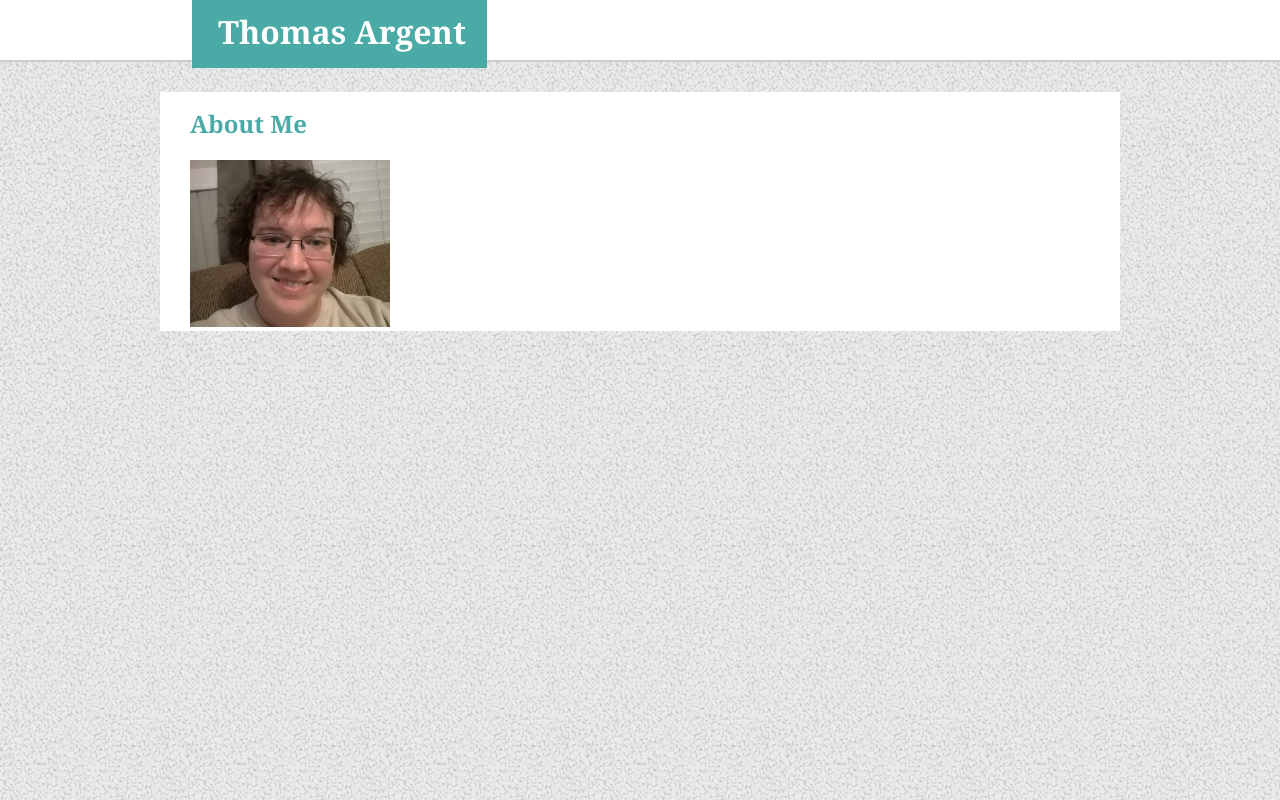
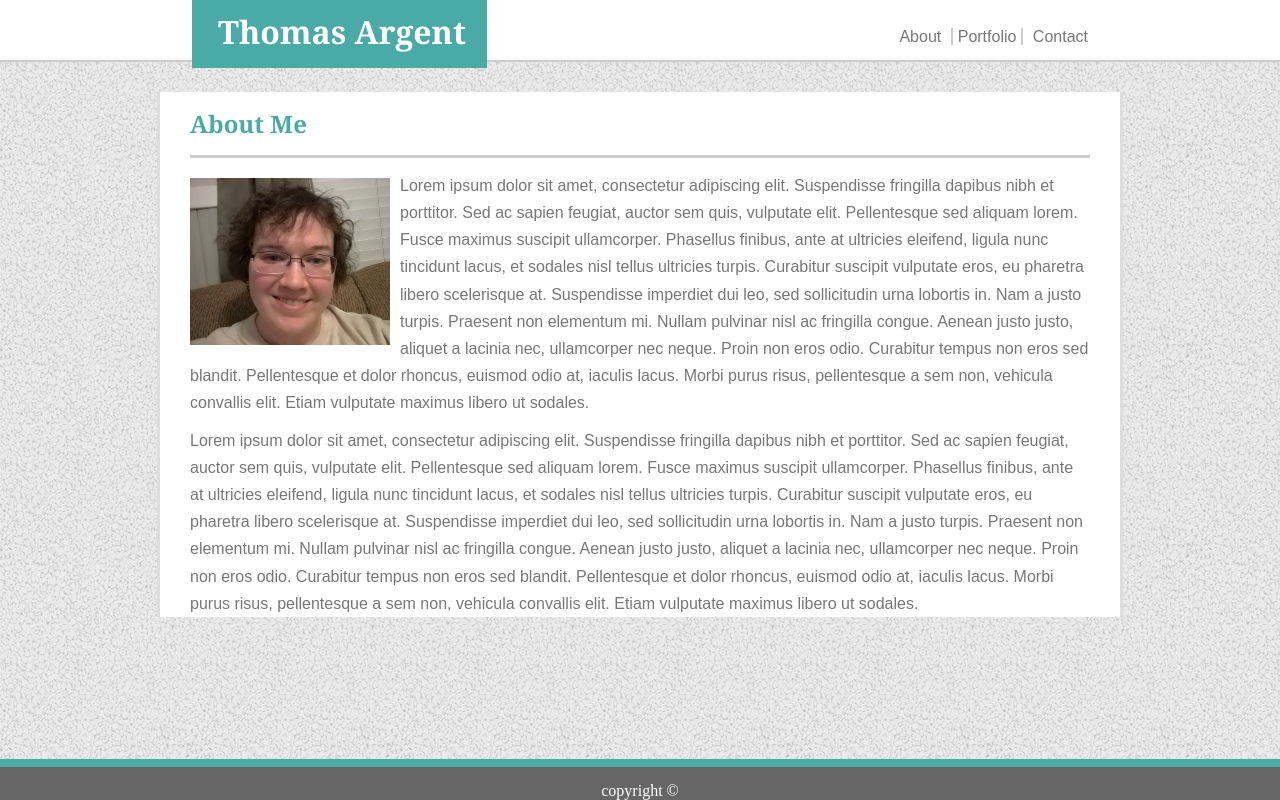
Before and after one commit to Argent-T/portfolio, a plain HTML site: page index.html in a window 1280 px wide. Drawn offline with Linux system fonts and the light colour scheme.

Commit message:
home page complete

```diff
--- a/assets/css/style.css
+++ b/assets/css/style.css
@@ -1,11 +1,3 @@
-/* *{
-    box-sizing: border-box;
-} */
-
-/* #wrapper{ */
-    /* width: 80%;
-    margin: 0 auto;
-} */
 
 body{
     background-image: url("../images/gravel.png");
@@ -21,9 +13,55 @@ header{
     border-bottom-style: solid;
     border-bottom-width: 2px;
     height:60px;
-
 }
 
+/* top right links */
+#headlink{
+    font-family:'Arial', 'Helvetica Neue', Helvetica, sans-serif;
+    float: right;
+    position:relative;
+    top: -45px;
+    right: 15%;
+    color:#777777;
+    word-spacing: 5px;
+}
+
+#port{
+    border-left-style: solid;
+    border-right-style: solid;
+    border-color:#cccccc;
+    padding-left: 5px;
+    padding-right: 5px;
+    border-width: 2px;
+}
+
+/* unvisited link */
+a:link {
+    color: #777777;
+    text-decoration: none;
+  }
+
+  /* visited link */
+  a:visited {
+    color: #505050;
+    text-decoration: none;
+  }
+
+  /* mouse over link */
+  a:hover {
+    color: #646464;
+    text-decoration: underline;
+  }
+
+  /* selected link */
+  a:active {
+    color: #505050;
+    text-decoration: underline;
+
+  }
+
+
+/* Header */
 h1{
     font-family: 'Georgia', Times, 'Times New Roman', serif;
     background-color: #4aaaa5;
@@ -36,36 +74,55 @@ h1{
     top: -5px;
     left: 15%;
     margin: 0;
-
 }
 
 h2{
     font-family: 'Georgia', Times, 'Times New Roman', serif;
     color: #4aaaa5;
     padding-top: 15px;
-
+    border-bottom-style: solid;
+    border-color:#cccccc;
+    border-width: 3px;
+    padding-bottom: 15px;
 }
 
-
+/* Main body */
 #content{
+    font-family:'Arial', 'Helvetica Neue', Helvetica, sans-serif;
     width: 960px;
     margin: 0 auto;
     background-color: #ffffff;
+    border-color: #dddddd;
+    border-left-style: solid;
+    border-right-style: solid;
+    border-width: 3px;
+    color:#777777;
 }
 
 #frame{
     margin: 30px ;
 }
 
-/* #line{
-    position: relative;
-    width: 150px;
-    height: 100px;
-    background: red;
-} */
-
+/* picture */
 #bio{
-    /* float: left; */
-
+    float: left;
+    margin-right: 10px;
 
 }
+
+/* Text formatting */
+p{
+    line-height: 1.7;
+    margin-top: -6px;
+}
+
+footer{
+    border-top: 8px solid #4aaaa5;
+    position:fixed;
+    bottom:0;
+    width: 100%;
+    background-color: #666666;
+    color: white;
+    text-align: center;
+    padding-top: 15px;
+}
--- a/index.html
+++ b/index.html
@@ -14,25 +14,38 @@
 
 <header>
 <h1>Thomas Argent</h1>
+
+<!-- header links -->
+<div id=headlink>
+<a href=#>About</a>
+<a id="port" href=#>Portfolio</a>
+<a href=#>Contact</a>
+</div>
 </header>
 
 <div id= "content">
     <div id="frame">
         <div>
         <h2>About Me</h2>
-        <figure id="line"></figure>
+
         </div>
 
         <div id="bio">
         <img  src="assets\images\tom.jpg" alt="Thomas Argent" width=200>
         </div>
+        <p>Lorem ipsum dolor sit amet, consectetur adipiscing elit. Suspendisse fringilla dapibus nibh et porttitor. Sed ac sapien feugiat, auctor sem quis, vulputate elit. Pellentesque sed aliquam lorem. Fusce maximus suscipit ullamcorper. Phasellus finibus, ante at ultricies eleifend, ligula nunc tincidunt lacus, et sodales nisl tellus ultricies turpis. Curabitur suscipit vulputate eros, eu pharetra libero scelerisque at. Suspendisse imperdiet dui leo, sed sollicitudin urna lobortis in. Nam a justo turpis. Praesent non elementum mi. Nullam pulvinar nisl ac fringilla congue. Aenean justo justo, aliquet a lacinia nec, ullamcorper nec neque. Proin non eros odio. Curabitur tempus non eros sed blandit. Pellentesque et dolor rhoncus, euismod odio at, iaculis lacus. Morbi purus risus, pellentesque a sem non, vehicula convallis elit. Etiam vulputate maximus libero ut sodales.</p>
+
+        <p>Lorem ipsum dolor sit amet, consectetur adipiscing elit. Suspendisse fringilla dapibus nibh et porttitor. Sed ac sapien feugiat, auctor sem quis, vulputate elit. Pellentesque sed aliquam lorem. Fusce maximus suscipit ullamcorper. Phasellus finibus, ante at ultricies eleifend, ligula nunc tincidunt lacus, et sodales nisl tellus ultricies turpis. Curabitur suscipit vulputate eros, eu pharetra libero scelerisque at. Suspendisse imperdiet dui leo, sed sollicitudin urna lobortis in. Nam a justo turpis. Praesent non elementum mi. Nullam pulvinar nisl ac fringilla congue. Aenean justo justo, aliquet a lacinia nec, ullamcorper nec neque. Proin non eros odio. Curabitur tempus non eros sed blandit. Pellentesque et dolor rhoncus, euismod odio at, iaculis lacus. Morbi purus risus, pellentesque a sem non, vehicula convallis elit. Etiam vulputate maximus libero ut sodales.</p>
+
     </div>
 
     </div>
 </div>
-<!-- <footer> -->
-    <!-- copyright -->
-<!-- </footer> -->
+
+
+<footer>
+    copyright &copy;
+</footer>
 
 
 
```
